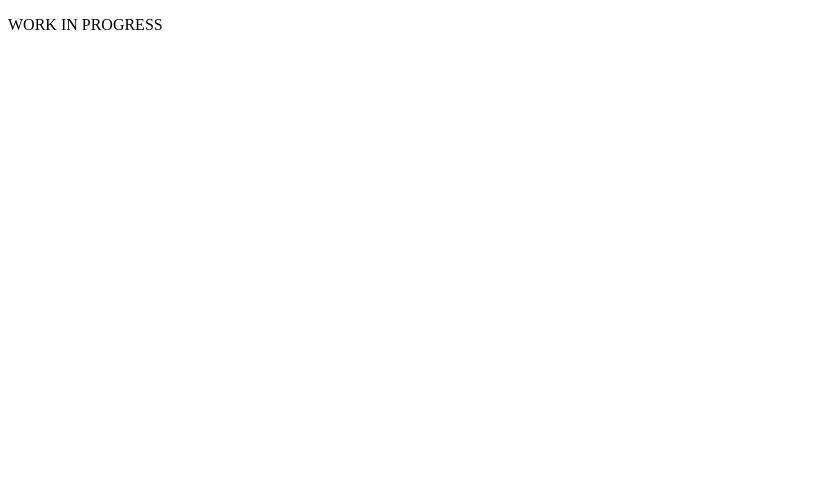
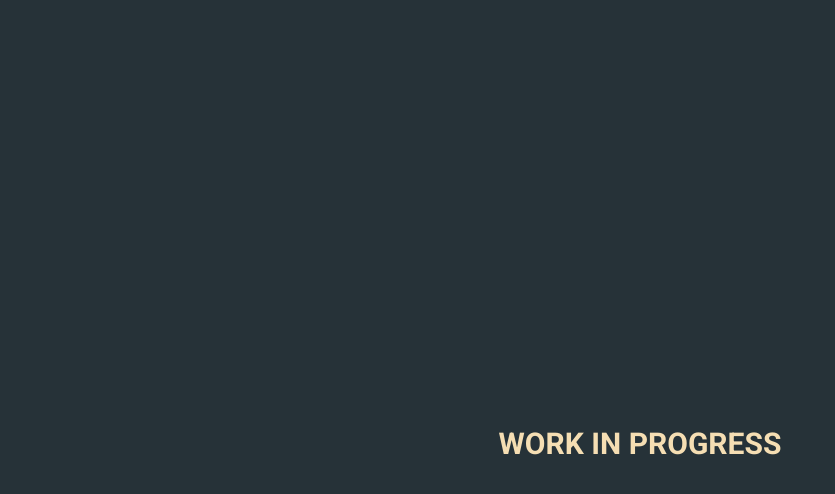
Before and after one commit to lufere/lufere.dev, a plain HTML site: page index.html in a window 1280 px wide. Shown: the whole page, without its empty margins (0-835 px from the left). Drawn offline with Linux system fonts and the light colour scheme.

Commit message:
Set the background color and font

```diff
--- a/css/style.css
+++ b/css/style.css
@@ -0,0 +1,18 @@
+html{
+    height: 100%;
+    display: flex;
+    align-items: center;
+    justify-content: center;
+}
+
+body{
+    color: wheat;
+    font-family: 'Roboto', sans-serif;
+    font-weight: 700;
+    font-size: 30px;
+    background-color:rgb(38, 50, 56);
+    /* background-color:rgb(55, 68, 88); */
+    /* background: linear-gradient(to right bottom ,#202b30, #263238); */
+    height: 1vh;
+    /* border:1px solid red; */
+}
--- a/index.html
+++ b/index.html
@@ -5,6 +5,7 @@
     <meta name="viewport" content="width=device-width, initial-scale=1.0">
     <title>lufere.dev</title>
     <link rel = "stylesheet" href="css/style.css">
+    <link href="https://fonts.googleapis.com/css2?family=Roboto:wght@100;300;400;700;900&display=swap" rel="stylesheet">
 </head>
 <body>
     <p>WORK IN PROGRESS</p>
```
